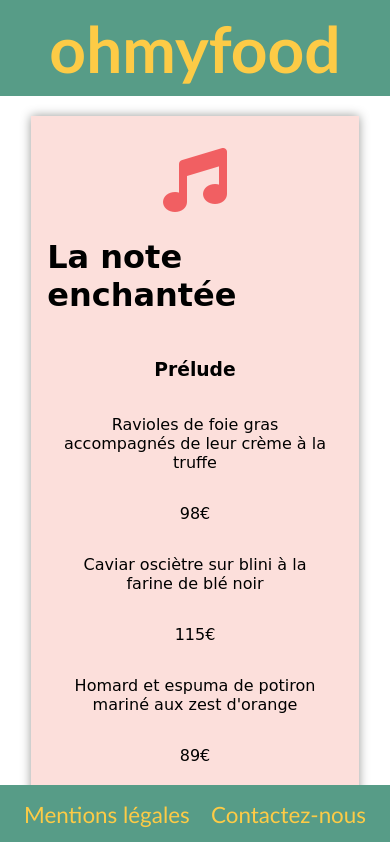
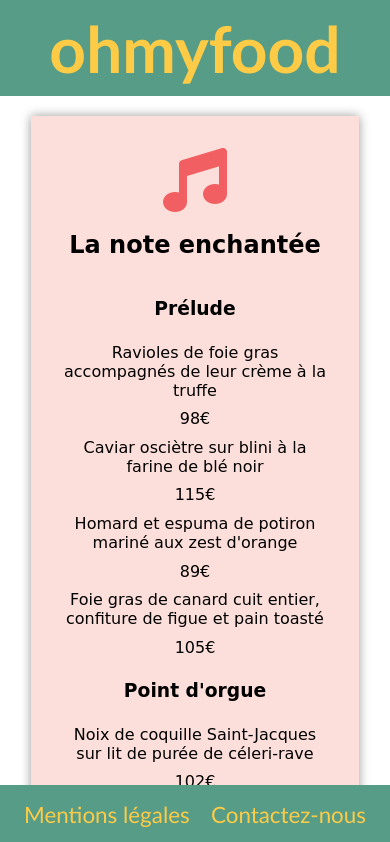
Before and after one commit to jb-webdev/Projet_3_oc, a website: page page-site/ohmyfood-menu_1.html in a window 390 px wide. Shown: the top 842 px of the page. Drawn offline with Linux system fonts and the light colour scheme.

Commit message:
modif marge entre ligne cartes

```diff
--- a/css/sass/layout/_cartes.scss
+++ b/css/sass/layout/_cartes.scss
@@ -116,6 +116,11 @@
         flex-direction: column;
         & p {
             text-align: center;
+            margin-top: 0.3em;
+            margin-bottom: 0.3em;
         }
     }
+    .carte__enseigne {
+        font-size: 1.5em;
+    }
   }
```
Also changed, not shown: css/style.css, 1 other file.
